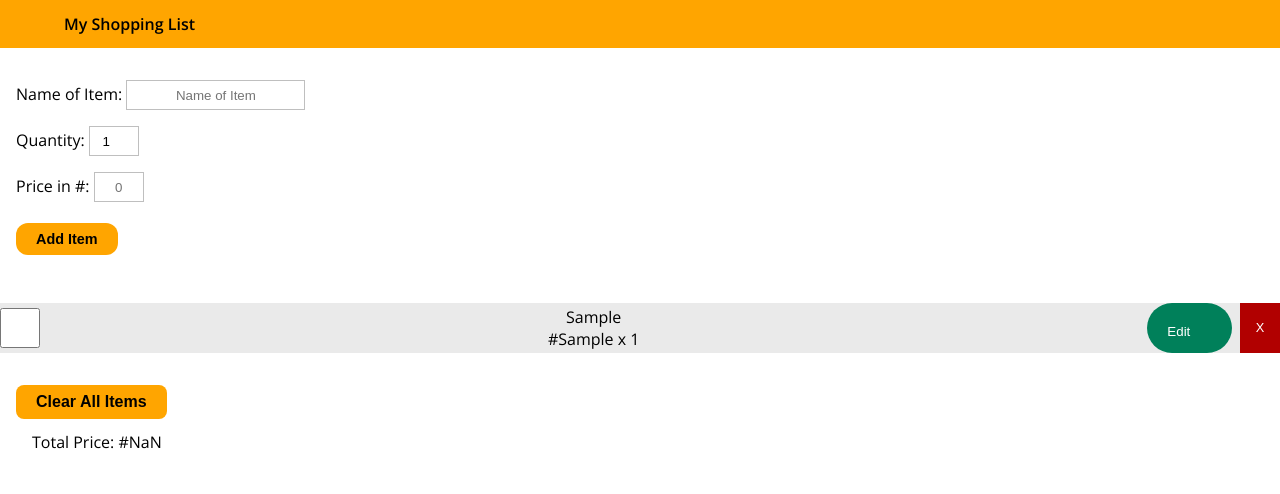
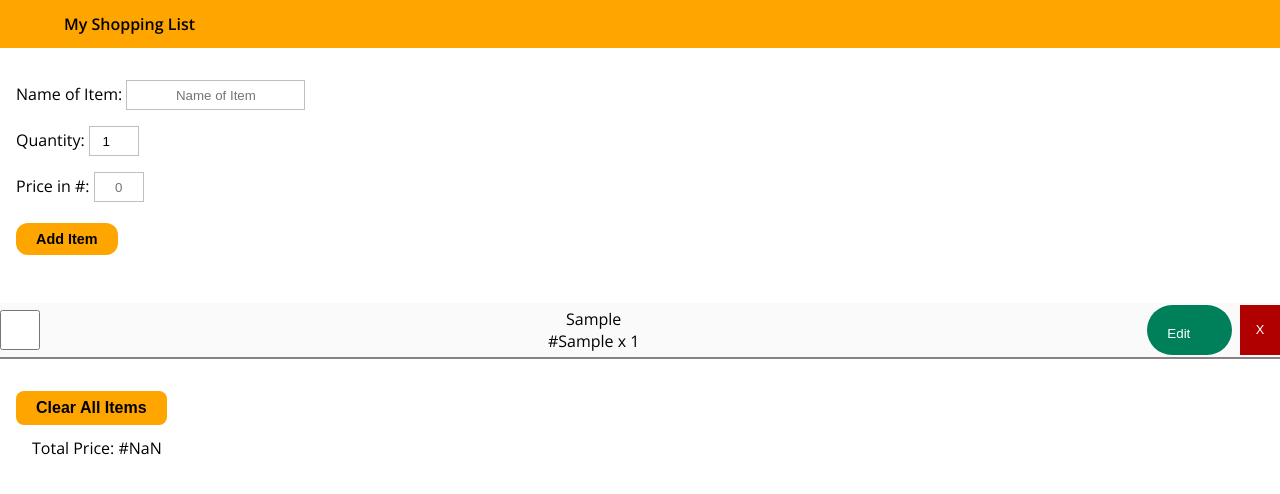
Before and after one commit to teamNewDev/ja-shopping-app, a plain HTML site: page index.html in a window 1280 px wide. Both pictures are taken after typing "Sample", "Sample" into the empty fields and a click on the button "Add Item". Drawn offline with nearby package versions, Linux system fonts and the light colour scheme.

Commit message:
Add files via upload

```diff
--- a/style.css
+++ b/style.css
@@ -80,9 +80,11 @@ nav p {
 
 .item {
     display: flex;
-    background: #eaeaea;
+    background: rgb(250, 250, 250);
     justify-content: space-between;
     margin-bottom: 0.5rem;
+    border-bottom: 2px solid #8a8282;
+    padding: 2px 0;
 }
 
 .checkbox {
```
